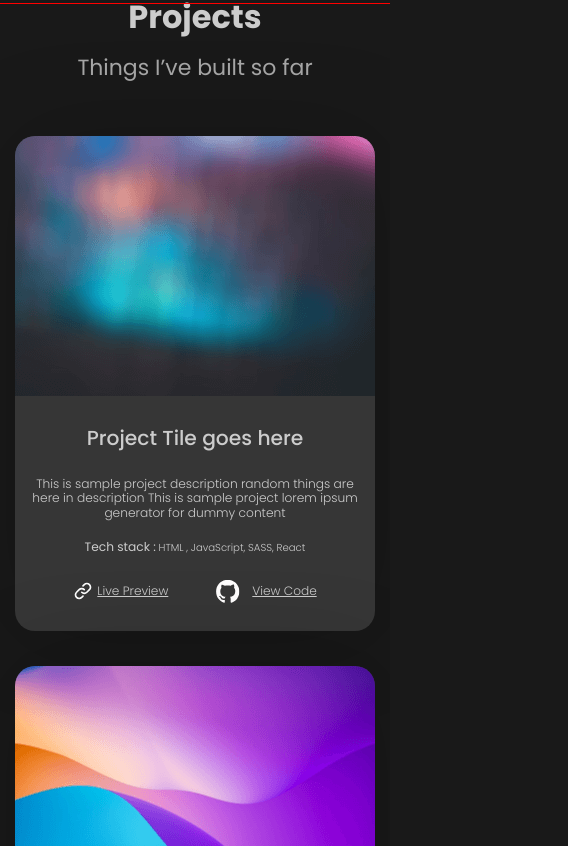
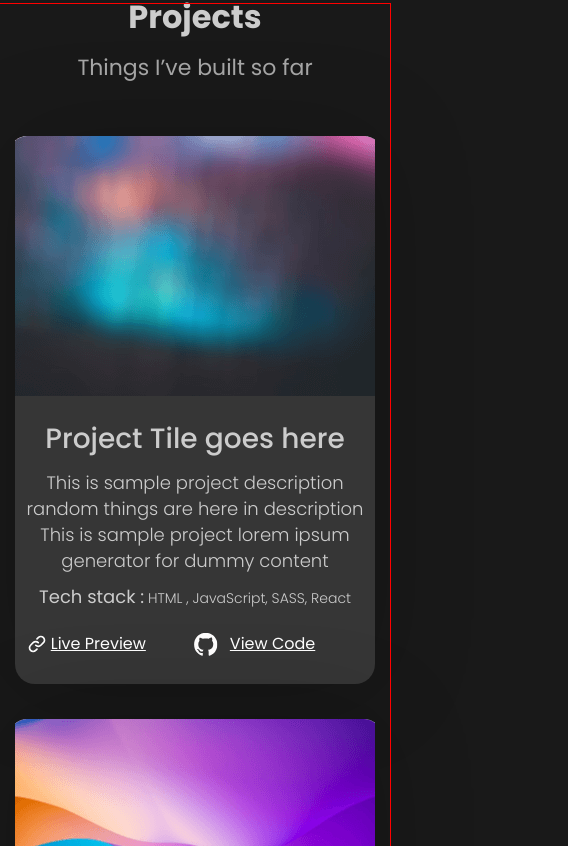
Before and after one commit to hhgtl/portfolio, a React app: page / in a window 390 px wide. Shown: the part 2378-3224 px from the top of the page, 568 px wide, since content can reach past the window. Built offline with nearby package versions, Linux system fonts and the light colour scheme.

Commit message:
Revert "feat: add adaptive for project section under tablet and mobile"
This reverts commit 335e4eee08317b8bca671036a7426bdddff8701b.

```diff
--- a/src/App.tsx
+++ b/src/App.tsx
@@ -1,5 +1,4 @@
 import './App.css';
-import sprite from '../src/asests/img/sprite.svg';
 import { Header } from './layout/header/Header';
 import { Main } from './layout/section/main/Main';
 import { Skills } from './layout/section/skills/Skills';
@@ -15,7 +14,7 @@ function App() {
       <Skills />
       <Projects />
       <Contact />
-      {/* <Footer /> */}
+      <Footer />
     </div>
   );
 }
--- a/src/layout/section/projects/Projects.tsx
+++ b/src/layout/section/projects/Projects.tsx
@@ -25,7 +25,7 @@ export const Projects = () => {
     <StyledProjects>
       <Container>
         <SectionTitle marginBottom={110} title="Projects" description="Things I’ve built so far" />
-        <FlexWrapper wrap="wrap" justify="space-evenly" gap="65px 25px">
+        <FlexWrapper wrap="wrap" justify="space-between" gap="65px 0">
           {imagesSrc.map((srcObj, i) => (
             <ProjectItem image={srcObj} key={i} />
           ))}
--- a/src/layout/section/projects/projectItem/ProjectItem.tsx
+++ b/src/layout/section/projects/projectItem/ProjectItem.tsx
@@ -2,7 +2,6 @@ import React from 'react';
 import styled from 'styled-components';
 import { theme } from '../../../../styles/Theme';
 import { LinkProject } from './linkProject/LinkProject';
-import { font } from '../../../../styles/Common';
 
 type ImageType = {
   src: string;
@@ -41,19 +40,11 @@ export const ProjectItem = (props: ProjectItemPropsType) => {
 
 const StyledProjectItem = styled.div`
   max-width: 374px;
+  height: 100%;
   min-height: 548px;
-  height: 100%;
-
   background-color: #363636;
   border-radius: 20px;
   box-shadow: 2px 2px 100px 0px rgba(0, 0, 0, 0.2);
-  @media screen and (max-width: 800px) {
-    max-width: 674px;
-    min-height: 520px;
-  }
-  @media ${theme.media.mobile} {
-    min-height: 478px;
-  }
 `;
 
 const Image = styled.img`
@@ -61,35 +52,26 @@ const Image = styled.img`
   height: 260px;
   object-fit: cover;
   margin-bottom: 26px;
-  border-top-right-radius: 20px;
-  border-top-left-radius: 20px;
 `;
 
 const Title = styled.h3`
-  color: ${theme.color.primaryFont};
+  color: #cccccc;
   font-family: Poppins;
   font-size: 28px;
   font-weight: 500;
   line-height: 26px;
   text-align: center;
   margin-bottom: 18px;
-  @media ${theme.media.mobile} {
-    ${font({ Fmax: 28, Fmin: 20, weight: 500, color: '#cccccc' })}
-  }
 `;
 
 const Description = styled.p`
-  padding: 8px;
-  color: ${theme.color.primaryFont};
+  color: #cccccc;
   font-family: Poppins;
   font-size: 18px;
   font-weight: 300;
   line-height: 26px;
   text-align: center;
   margin-bottom: 12px;
-  @media ${theme.media.mobile} {
-    ${font({ Fmax: 18, Fmin: 12, weight: 300, color: theme.color.primaryFont })}
-  }
 `;
 
 const TechStack = styled.p`
@@ -101,24 +83,18 @@ const TechStack = styled.p`
   span {
     font-weight: 400;
     font-size: 18px;
-    @media ${theme.media.mobile} {
-      ${font({ Fmax: 18, Fmin: 12, weight: 400, color: theme.color.primaryFont })}
-    }
-  }
-  @media ${theme.media.mobile} {
-    ${font({ Fmax: 14, Fmin: 10, weight: 300, color: theme.color.primaryFont })}
   }
 `;
 
 const LinkWrapper = styled.div`
   display: flex;
   justify-content: center;
-  gap: 48px;
   margin-bottom: 24px;
   div {
     display: flex;
     justify-content: center;
     align-items: center;
+    margin-right: 48px;
     svg {
       margin-right: 4px;
     }
--- a/src/layout/section/projects/projectItem/linkProject/LinkProject.tsx
+++ b/src/layout/section/projects/projectItem/linkProject/LinkProject.tsx
@@ -1,8 +1,6 @@
 import React from 'react';
 import styled from 'styled-components';
 import Icon from '../../../../../components/icon/Icon';
-import { theme } from '../../../../../styles/Theme';
-import { font } from '../../../../../styles/Common';
 
 type LinkProjectPropsType = {
   iconId: string;
@@ -35,7 +33,4 @@ const Link = styled.a`
   font-weight: 400;
   line-height: 26px;
   text-decoration: underline;
-  @media ${theme.media.mobile} {
-    ${font({ Fmax: 16, Fmin: 12, weight: 300, color: theme.color.primaryFont })}
-  }
 `;
```
